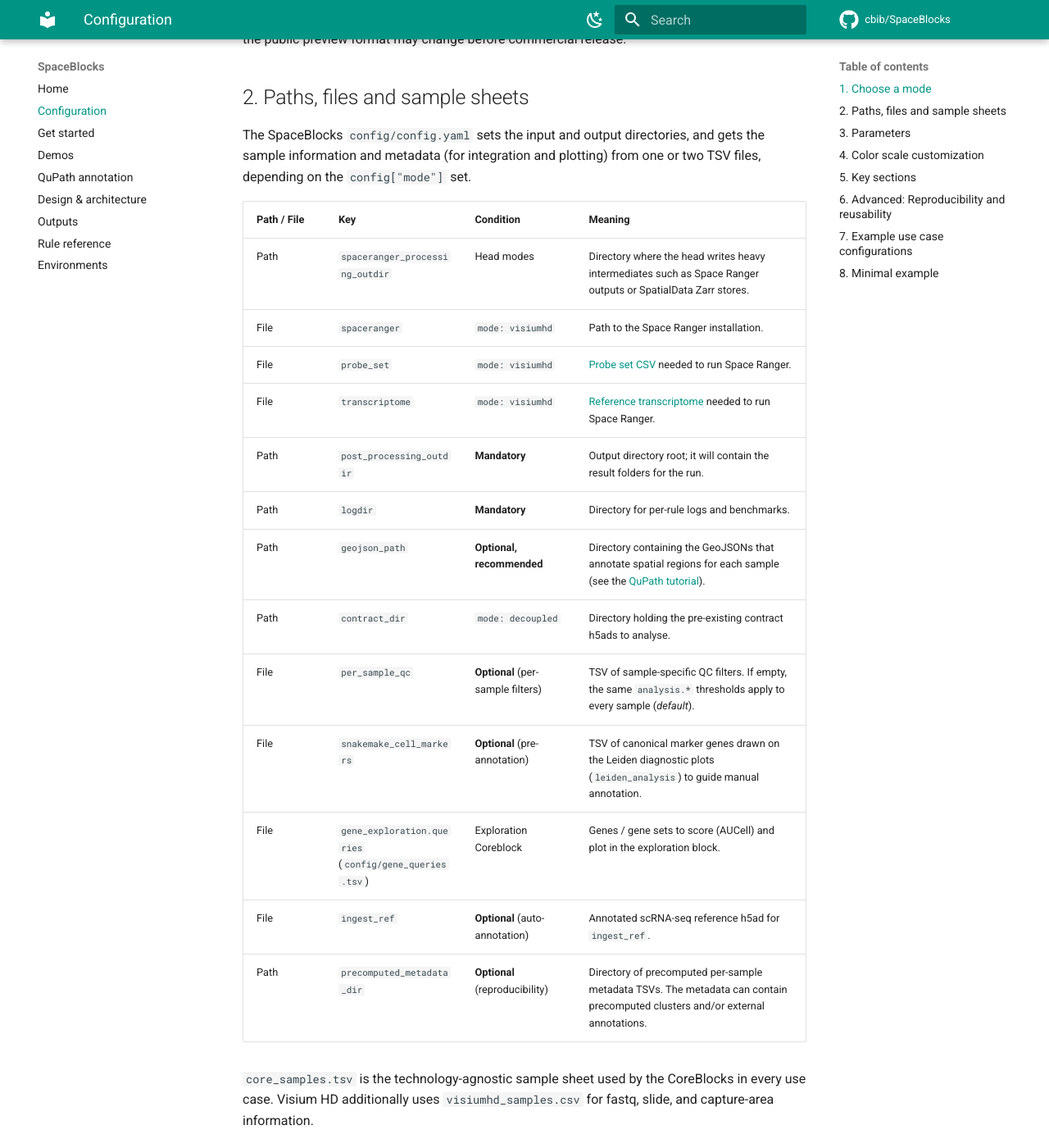
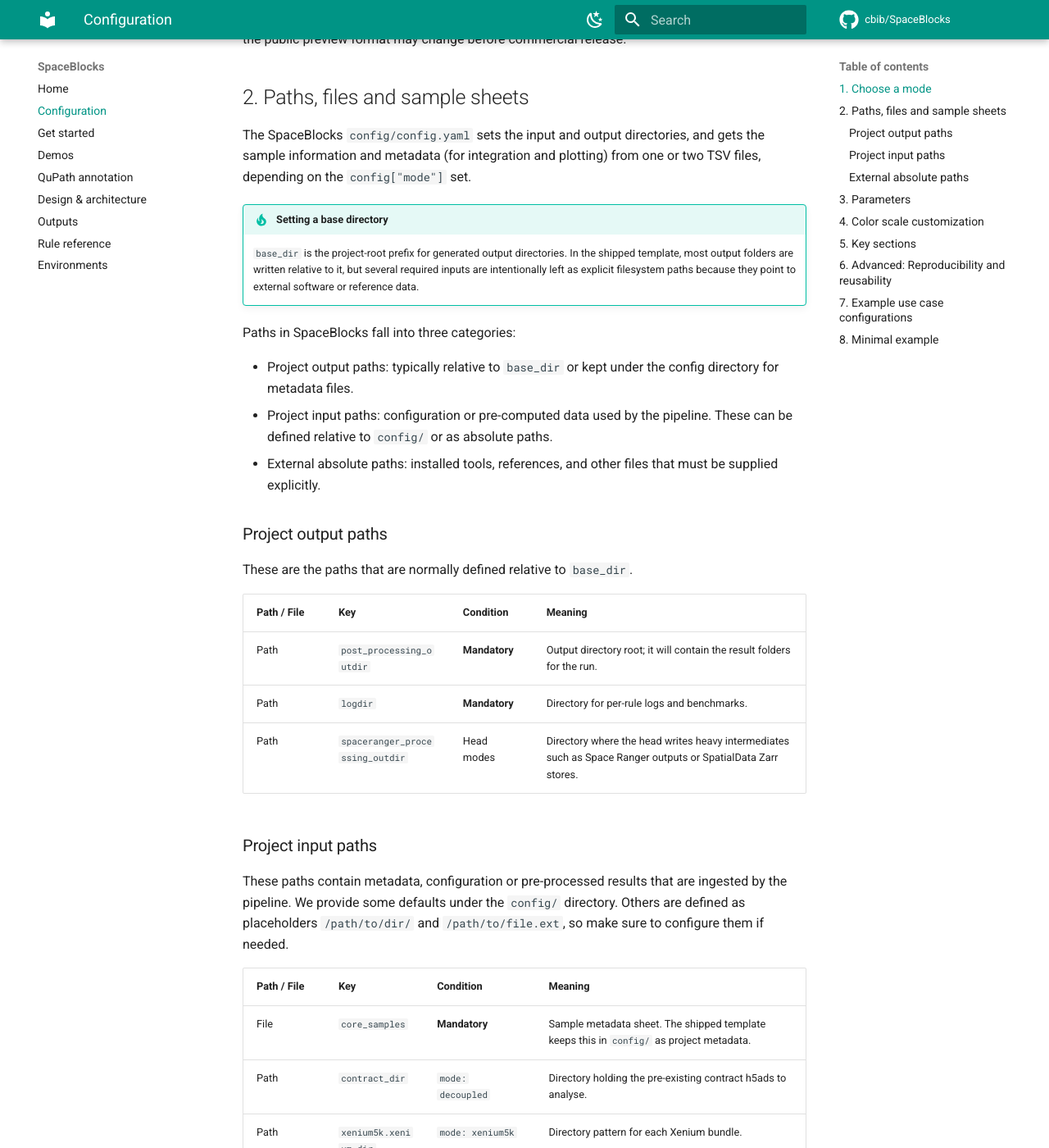
Before and after one commit to cbib/SpaceBlocks, an MkDocs documentation site: the page built from docs/configuration.md, in a window 1280 px wide and 1400 px high, scrolled down 1241 px. Shown: the whole window at 82% size. Built offline with MkDocs 1.6.1 and Material for MkDocs 9.7.7, drawn with Linux system fonts in a browser that asks for light colours; comment, search, counter and statistics services are not loaded; some of the changed text lies outside the part shown.

Commit message:
fix: make config paths portable and correct workflow defaults
- replace machine-specific paths with configurable placeholders
- document profile working-directory requirements
- fix Xenium output path handling
- set default gene query and cell marker files

````diff
--- a/README.md
+++ b/README.md
@@ -55,7 +55,7 @@
 
 1. `workflow/Snakefile` — loads the config file/s (normally, at `config/config.yaml`), and has the instructions to execute the workflow. It is normally static, so you should not modify it.
 2. The `config.yaml` — defines the parameters for your workflow run (i.e. where the input and output should be found, whether to use an external reference for cell type annotation, etc.). **It needs to be configured.** The config may require other files needed for the run (in the case of SpaceBlocks, `config/core_samples.tsv`).
-3. The `profiles/config.yaml` — Snakemake is a workflow manager that allows parallelization in systems with job schedulers (i.e. `slurm`), or local execution. **The profile needs to be adapted to your system.** We provide a default profile that runs locally and a slurm profile we used on our HPC.
+3. The `profiles/config.yaml` — Snakemake is a workflow manager that allows parallelization in systems with job schedulers (i.e. `slurm`), or local execution. **The profile needs to be adapted to your system.** We provide a default profile that runs the `test` pipeline locally and a slurm profile we used on our HPC.
 
 The full [configuration reference](https://cbib.github.io/SpaceBlocks/configuration/) presents a detailed explanation on how to set `config.yaml`.
 
--- a/config/README.md
+++ b/config/README.md
@@ -31,21 +31,55 @@
 
 The SpaceBlocks `config/config.yaml` sets the input and output directories, and gets the sample information and metadata (for integration and plotting) from one or two TSV files, depending on the `config["mode"]` set.
 
+!!! tip "Setting a base directory"
+    `base_dir` is the project-root prefix for generated output directories. In the shipped template, most output folders are written relative to it, but several required inputs are intentionally left as explicit filesystem paths because they point to external software or reference data.
+
+Paths in SpaceBlocks fall into three categories:
+
+- Project output paths: typically relative to `base_dir` or kept under the config directory for metadata files.
+- Project input paths: configuration or pre-computed data used by the pipeline. These can be defined relative to `config/` or as absolute paths.
+- External absolute paths: installed tools, references, and other files that must be supplied explicitly.
+
+### Project output paths
+
+These are the paths that are normally defined relative to `base_dir`.
+
 | Path / File | Key | Condition | Meaning |
 | --- | --- | --- | --- |
+| Path | `post_processing_outdir` | **Mandatory** | Output directory root; it will contain the result folders for the run. |
+| Path | `logdir` | **Mandatory** | Directory for per-rule logs and benchmarks. |
 | Path | `spaceranger_processing_outdir` | Head modes | Directory where the head writes heavy intermediates such as Space Ranger outputs or SpatialData Zarr stores. |
-| File | `spaceranger` | `mode: visiumhd` | Path to the Space Ranger installation. |
+
+### Project input paths
+
+These paths contain metadata, configuration or pre-processed results that are ingested by the pipeline. We provide some defaults under the `config/` directory. Others are defined as placeholders `/path/to/dir/` and `/path/to/file.ext`, so make sure to configure them if needed.
+
+| Path / File | Key | Condition | Meaning |
+| --- | --- | --- | --- |
+| File | `core_samples` | **Mandatory** | Sample metadata sheet. The shipped template keeps this in `config/` as project metadata. |
+| Path | `contract_dir` | `mode: decoupled` | Directory holding the pre-existing contract h5ads to analyse. |
+| Path | `xenium5k.xenium_dir` | `mode: xenium5k` | Directory pattern for each Xenium bundle. |
+| Path | `spatial_niches.niche_dir` | `spatial_niches` | Directory for precomputed niche TSVs when `use_precomputed` is enabled. |
+| Path | `geojson_path` | **Optional, recommended** | Directory containing the GeoJSONs that annotate spatial regions for each sample (see the [QuPath tutorial](https://cbib.github.io/SpaceBlocks/qupath-tutorial/)). |
+| Path | `precomputed_metadata_dir` | **Optional** (reproducibility) | Directory of precomputed per-sample metadata TSVs. The metadata can contain precomputed clusters and/or external annotations. |
+| File | `per_sample_qc` | **Optional** (per-sample filters) | TSV of sample-specific QC filters. If empty, the same `analysis.*` thresholds apply to every sample (*default*). |
+| File | `snakemake_cell_markers` | **Optional** (pre-annotation) | TSV of canonical marker genes drawn on the Leiden diagnostic plots (`leiden_analysis`) to guide manual annotation. If not set, default markers are used (`config/snakemake_cell_markers.tsv`) |
+| File | `gene_exploration.queries` | Exploration Coreblock | Genes / gene sets to score (AUCell) and plot in the exploration block. If not set, test gene queries are used (`config/gene_queries.tsv`). |
+| File | `cluster_annotations` | **Optional** | TSV of cluster-to-cell-type labels used during annotation. Template ships with a template of placeholder annotations (`config/cluster_annotations.tsv`). If not set, cell will be labeled `Unannotated` |
+
+### External absolute paths
+
+These are not derived from `base_dir` and must be set explicitly to the correct filesystem location.
+
+| Path / File | Key | Condition | Meaning |
+| --- | --- | --- | --- |
+| File | `spaceranger` | `mode: visiumhd` | Path to the external Space Ranger installation. |
 | File | `probe_set` | `mode: visiumhd` | [Probe set CSV](https://www.10xgenomics.com/support/spatial-gene-expression-hd/documentation/steps/probe-sets) needed to run Space Ranger. |
 | File | `transcriptome` | `mode: visiumhd` | [Reference transcriptome](https://www.10xgenomics.com/support/software/space-ranger/downloads) needed to run Space Ranger. |
-| Path | `post_processing_outdir` | **Mandatory** | Output directory root; it will contain the result folders for the run. |
-| Path | `logdir` | **Mandatory** | Directory for per-rule logs and benchmarks. |
-| Path | `geojson_path` | **Optional, recommended** | Directory containing the GeoJSONs that annotate spatial regions for each sample (see the [QuPath tutorial](https://cbib.github.io/SpaceBlocks/qupath-tutorial/)). |
-| Path | `contract_dir` | `mode: decoupled` | Directory holding the pre-existing contract h5ads to analyse. |
-| File | `per_sample_qc` | **Optional** (per-sample filters) | TSV of sample-specific QC filters. If empty, the same `analysis.*` thresholds apply to every sample (*default*). |
-| File | `snakemake_cell_markers` | **Optional** (pre-annotation) | TSV of canonical marker genes drawn on the Leiden diagnostic plots (`leiden_analysis`) to guide manual annotation. |
-| File | `gene_exploration.queries` (`config/gene_queries.tsv`) | Exploration Coreblock | Genes / gene sets to score (AUCell) and plot in the exploration block. |
 | File | `ingest_ref` | **Optional** (auto-annotation) | Annotated scRNA-seq reference h5ad for `ingest_ref`. |
-| Path | `precomputed_metadata_dir` | **Optional** (reproducibility) | Directory of precomputed per-sample metadata TSVs. The metadata can contain precomputed clusters and/or external annotations. |
+| File | `samples` | `mode: visiumhd` | Sample sheet with fastq directories, slide, and capture area per sample. |
+
+The template uses placeholder values such as `/path/to/...` for these external inputs to make it clear they must be replaced before running the workflow.
 
 `core_samples.tsv` is the technology-agnostic sample sheet used by the CoreBlocks in every use case. Visium HD additionally uses `visiumhd_samples.csv` for fastq, slide, and capture-area information.
 
@@ -153,7 +187,7 @@
 spaceranger: "/path/to/spaceranger"
 probe_set: "/path/to/probe_set.csv"
 transcriptome: "/path/to/refdata-gex"
-spaceranger_processing_outdir: "/path/to/sr_out"
+spaceranger_processing_outdir: "{base_dir}/sr_out"
 ```
 
 **Xenium 5K** (`mode: xenium5k`)
@@ -197,7 +231,7 @@
 contract_dir: "/path/to/contract_h5ads"    # one <sample>.h5ad file per sample
 ```
 
-All modes additionally set `core_samples`, `post_processing_outdir`, `logdir`, and the other required common keys in `config/config.yaml`; **`geojson_path` is optional but strongly recommended**.
+All modes additionally set `core_samples`, `post_processing_outdir`, `logdir`, and the other required common keys in `config/config.yaml`; **`geojson_path` is optional but strongly recommended** and may be left as a project-local directory or an explicit path.
 
 ## 8. Minimal example
 
@@ -205,8 +239,9 @@
 mode: "visiumhd"
 samples: "config/visiumhd_samples.csv"
 core_samples: "config/core_samples.tsv"
-geojson_path: "/path/to/geojson"
-post_processing_outdir: "/path/to/results"
+geojson_path: "path/to/geojson"
+precomputed_metadata_dir: "/path/to/metadata_visiumhd/"
+post_processing_outdir: "{base_dir}/results"
 # ... see config/config.yaml for the full, commented template.
 ```
 
````
Also changed, not shown: docs/getting-started.md (+2 -0 lines), 7 other files.
